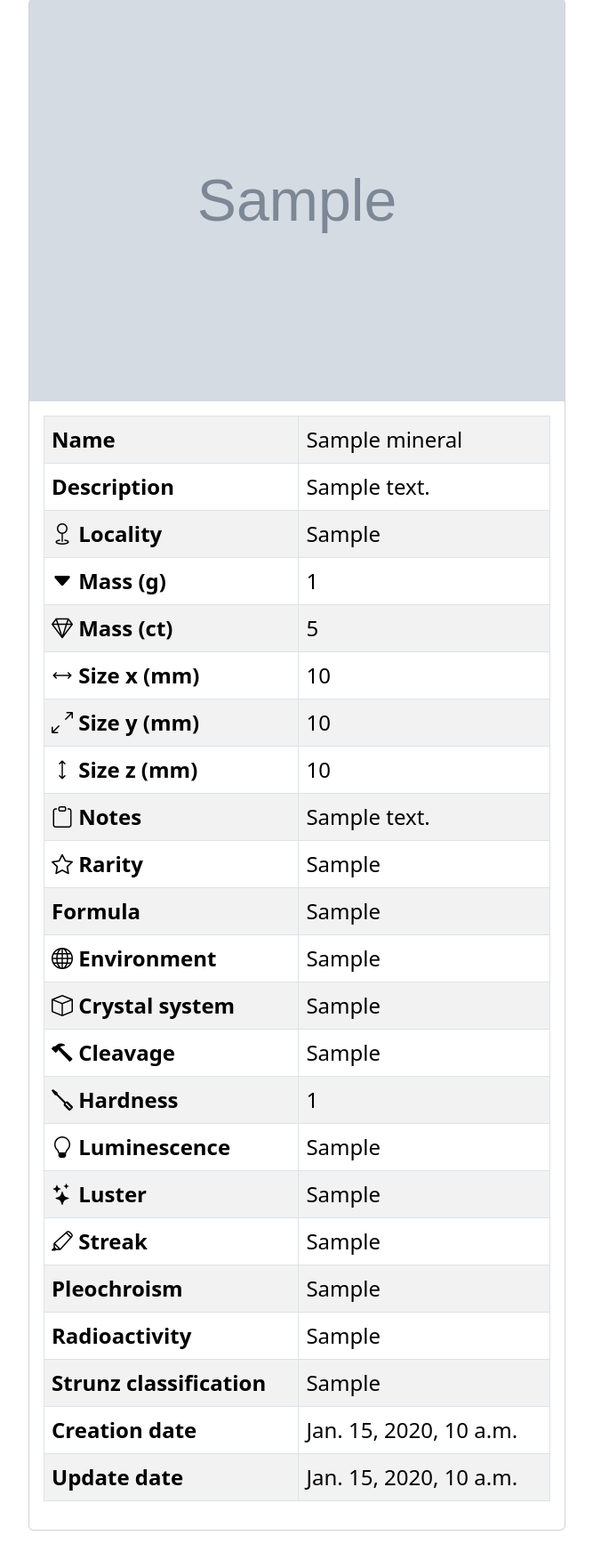
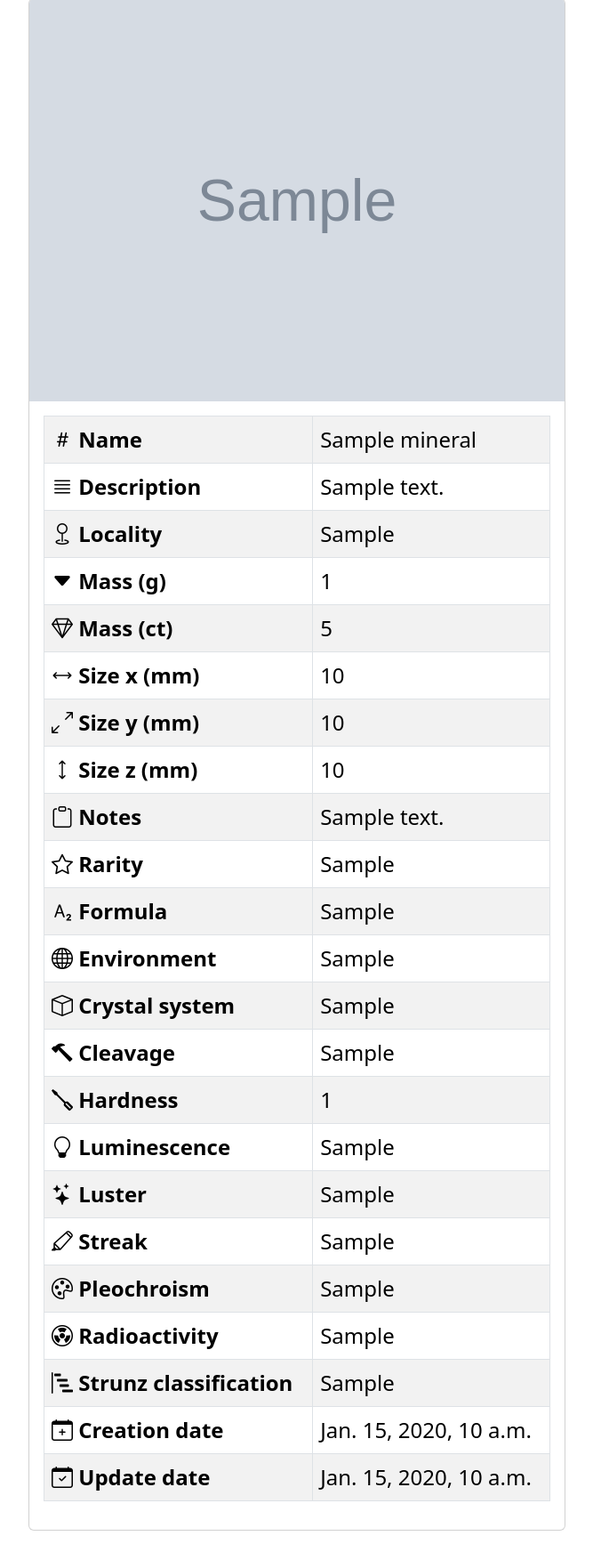
Before and after one commit to SimoMurazzo/MyCollectionMinerals-Rocks, a Django app: page /minerals/detail/1/ in a window 1280 px wide. Shown: the part 66-1810 px from the top of the page at 89% size, without its empty margins (306-973 px from the left). Run offline with Django 5.2, Linux system fonts and the light colour scheme; tables that the repository leaves empty hold one stand-in row (values such as "Sample post"); grey boxes marked "Sample" are stand-in pictures; some libraries are stand-ins or nearby versions.

Commit message:
Improved UI

```diff
--- a/Minerals/templates/detailview.html
+++ b/Minerals/templates/detailview.html
@@ -15,11 +15,11 @@
                         <table class="table table-bordered table-striped text-left fs-4">
                             <tbody>
                                 <tr>
-                                    <th>Name</th>
+                                    <th class="bi bi-hash"> Name</th>
                                     <td>{{ object.name }}</td>
                                 </tr>
                                 <tr>
-                                    <th>Description</th>
+                                    <th class="bi bi-justify"> Description</th>
                                     <td>{{ object.description }}</td>
                                 </tr>
                                 {% if object.locality %}
@@ -68,7 +68,7 @@
                                 </tr>
                                 {% if object.formula %}
                                 <tr>
-                                    <th>Formula</th>
+                                    <th class="bi bi-subscript"> Formula</th>
                                     <td>{{ object.formula }}</td>
                                 </tr>
                                 {% endif %}
@@ -114,28 +114,28 @@
                                 {% endif %}
                                 {% if object.pleochroism %}
                                 <tr>
-                                    <th>Pleochroism</th>
+                                    <th class="bi bi-palette"> Pleochroism</th>
                                     <td>{{ object.pleochroism }}</td>
                                 </tr>
                                 {% endif %}
                                 {% if object.radioactivity %}
                                 <tr>
-                                    <th>Radioactivity</th>
+                                    <th class="bi bi-radioactive"> Radioactivity</th>
                                     <td>{{ object.radioactivity }}</td>
                                 </tr>
                                 {% endif %}
                                 {% if object.strunz_class %}
                                 <tr>
-                                    <th>Strunz classification</th>
+                                    <th class="bi bi-bar-chart-steps"> Strunz classification</th>
                                     <td>{{ object.strunz_class }}</td>
                                 </tr>
                                 {% endif %}
                                 <tr>
-                                    <th>Creation date</th>
+                                    <th class="bi bi-calendar-plus"> Creation date</th>
                                     <td>{{ object.creation_date }}</td>
                                 </tr>
                                 <tr>
-                                    <th>Update date</th>
+                                    <th class="bi bi-calendar-check"> Update date</th>
                                     <td>{{ object.update_date }}</td>
                                 </tr>
                             </tbody>
--- a/Minerals/templates/listview.html
+++ b/Minerals/templates/listview.html
@@ -7,14 +7,14 @@
 <div class="col text-center">
     <form action="{% url 'list' %}" method="get">
         <div class="row justify-content-center mt-4">
-            <div class="col-md-3 px-2 my-1">
+            <div class="col-md-2 px-2 my-1">
                 <input type="text" class="form-control" name="query" placeholder="Name, description, classification" required autofocus>
             </div>
             <div class="col-md-auto px-2 my-1">
                 <button class="btn btn-primary bi bi-search fw-bold" type="submit"> Search</button>
             </div>
             <div class="col-md-auto px-2 my-1">
-                <a class="btn btn-secondary bi bi-x-circle fw-bold" href="{% url 'list' %}" role="button"> Reset search</a>
+                <a class="btn btn-secondary bi bi-arrow-counterclockwise fw-bold" href="{% url 'list' %}" role="button"> Reset search</a>
             </div>
         </div>
     </form>
--- a/Minerals/views.py
+++ b/Minerals/views.py
@@ -12,7 +12,7 @@ class MineralList(ListView):
         query = self.request.GET.get('query')
         print(query)
         if query:
-            return Mineral.objects.filter(Q(name__icontains=query) | Q(description__icontains=query))
+            return Mineral.objects.filter(Q(name__icontains=query) | Q(description__icontains=query) | Q(strunz_class=query))
         else:
             return Mineral.objects.all()
 
```
